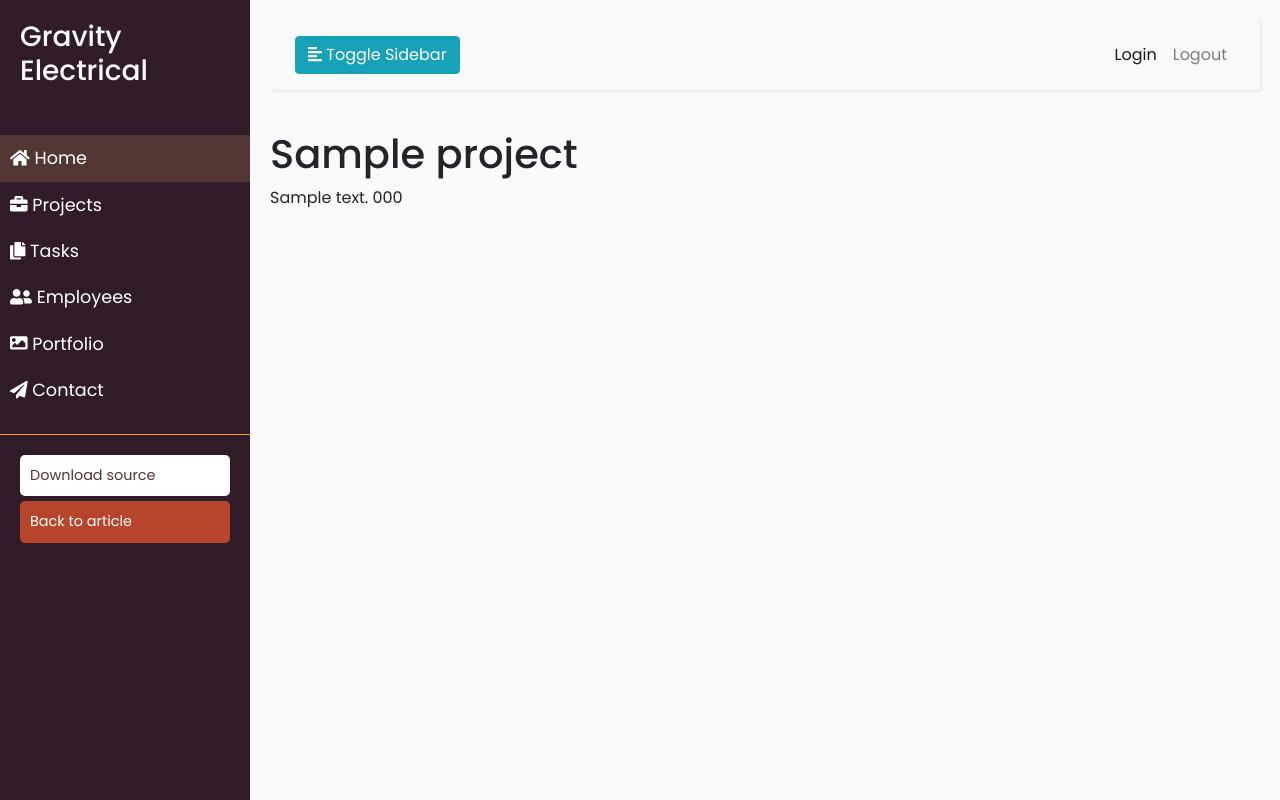
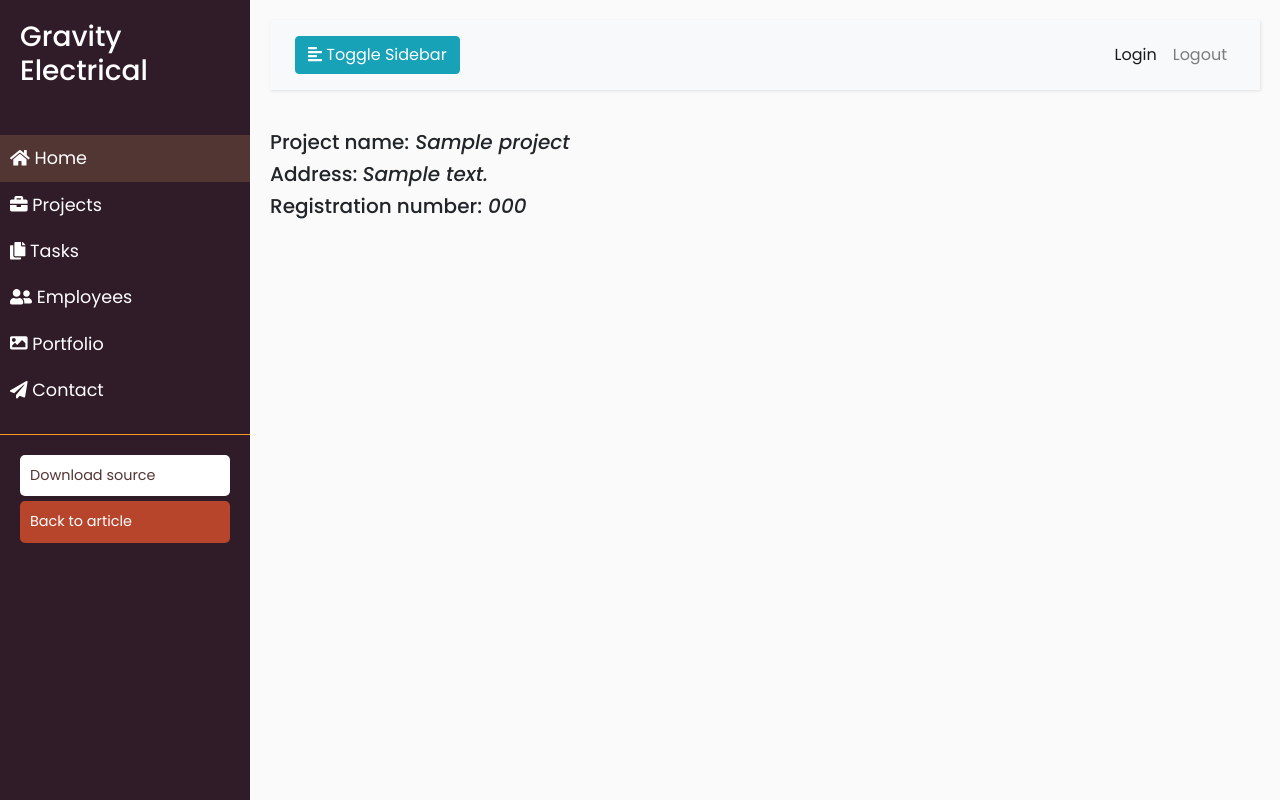
Before and after one commit to NCannavaro/Construction-company, a Django app: page /projects/1 in a window 1280 px wide. Run offline with Django 4.2, Linux system fonts and the light colour scheme; a user stored in the database is signed in; tables that the repository leaves empty hold one stand-in row (values such as "Sample post"); some libraries are stand-ins or nearby versions.

Commit message:
modified project_detail.html

```diff
--- a/task_manager/forms.py
+++ b/task_manager/forms.py
@@ -60,7 +60,6 @@ class ProjectsCreateForm(forms.ModelForm):
         )
 
 
-
 class ProjectsSearchForm(forms.Form):
     name = forms.CharField(
         max_length=255,
--- a/task_manager/models.py
+++ b/task_manager/models.py
@@ -37,7 +37,7 @@ class Position(models.Model):
 
 
 class Employee(AbstractUser):
-    phone_number = models.CharField(max_length=13, blank=True, default='',)
+    phone_number = models.CharField(max_length=13, blank=True, default="",)
     position = models.ForeignKey(
         "Position",
         on_delete=models.CASCADE,
@@ -63,7 +63,7 @@ class Task(models.Model):
     description = models.TextField()
     urgency = models.IntegerField(choices=URGENCY_CHOICES, default=1)
     price = models.FloatField()
-    status = models.CharField(max_length=255)
+    is_completed = models.BooleanField()
     creation_date = models.DateTimeField(auto_now_add=True)
     employees = models.ManyToManyField(
         settings.AUTH_USER_MODEL,
--- a/task_manager/views.py
+++ b/task_manager/views.py
@@ -39,7 +39,7 @@ def index(request):
     return render(request, "task_manager/index.html", context=context)
 
 
-class EmployeeListView(generic.ListView):
+class EmployeeListView(LoginRequiredMixin, generic.ListView):
     model = Employee
     template_name = "task_manager/employee_list.html"
     paginate_by = 3
@@ -112,7 +112,7 @@ class ProjectCreateView(LoginRequiredMixin, generic.CreateView):
         return reverse("task_manager:project-detail", args=(self.object.id,))
 
 
-class TaskListView(generic.ListView):
+class TaskListView(LoginRequiredMixin, generic.ListView):
     model = Task
     template_name = "task_manager/task_list.html"
     paginate_by = 3
--- a/templates/task_manager/project_detail.html
+++ b/templates/task_manager/project_detail.html
@@ -1,8 +1,10 @@
 {% extends "base.html" %}
 
 {% block content %}
-  <h1>{{ project.name }}</h1>
-  <p1>{{ project.address }}</p1>
-  <p1>{{ project.registration_number }}</p1>
+  <h5>Project name:<p1 class="font-italic"> {{ project.name }}</p1></h5>
+
+  <h5>Address: <p1 class="font-italic">{{ project.address }}</p1></h5>
+
+  <h5>Registration number:<p1 class="font-italic"> {{ project.registration_number }}</p1></h5>
 
 {% endblock %}
--- a/templates/task_manager/project_list.html
+++ b/templates/task_manager/project_list.html
@@ -4,7 +4,7 @@
   <h1>
     Projects
 
-      <a href="{% url "task_manager:project-create"%}" class="btn btn-secondary link-to-page">Project create</a>
+      <a href="{% url "task_manager:project-create"%}" class="btn btn-outline-info">Project create</a>
 
   </h1>
 
@@ -12,9 +12,6 @@
 
   {% if project_list %}
     <table>
-      <tr>
-        <th></th>
-      </tr>
     {% for project in project_list %}
     <div class="list-group">
       <a href="{% url "task_manager:project-detail" pk=project.pk%}" class="list-group-item list-group-item-action">{{ project.name }}</a>
```
Also changed, not shown: templates/task_manager/employee_list.html (+1 -6 lines).
